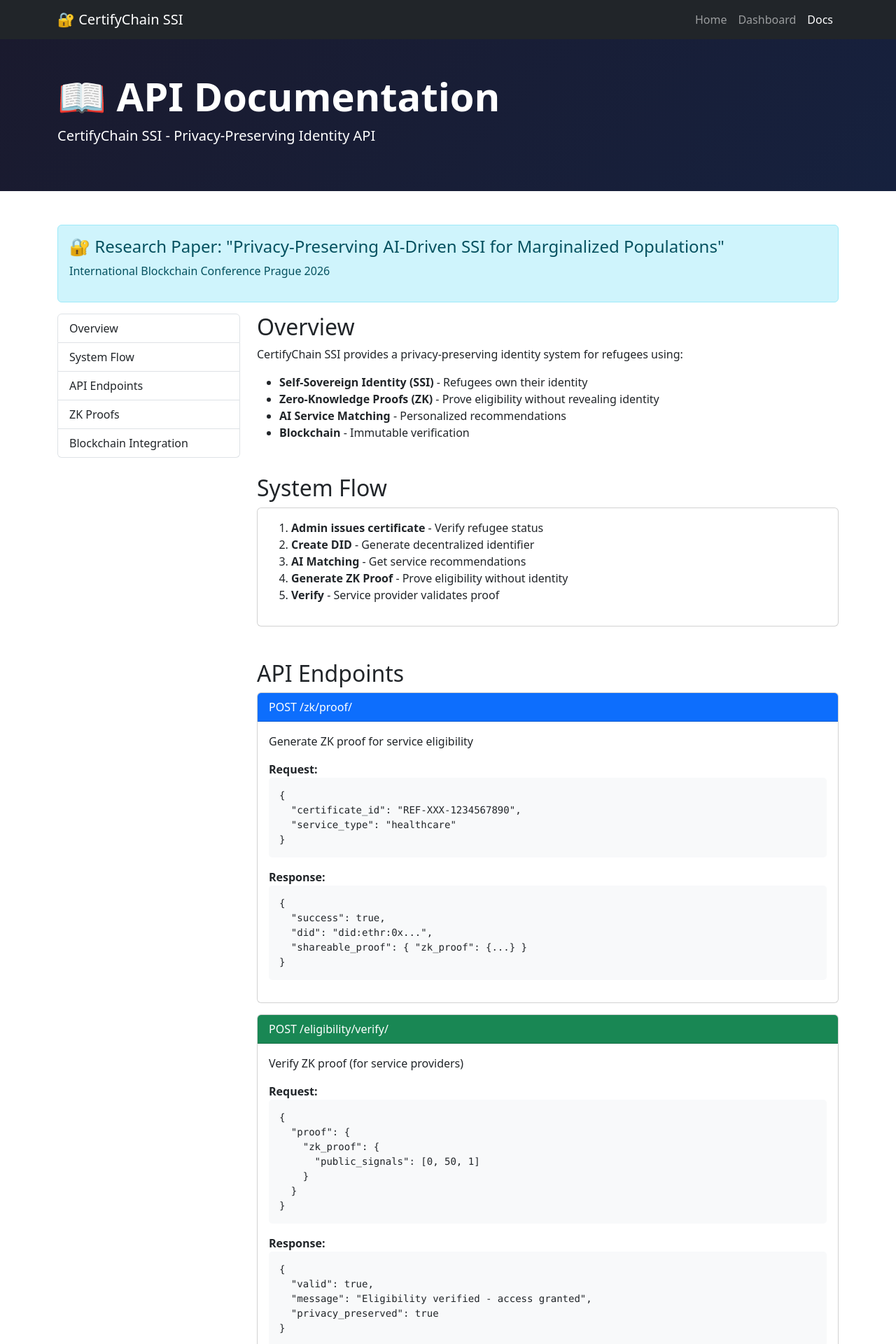
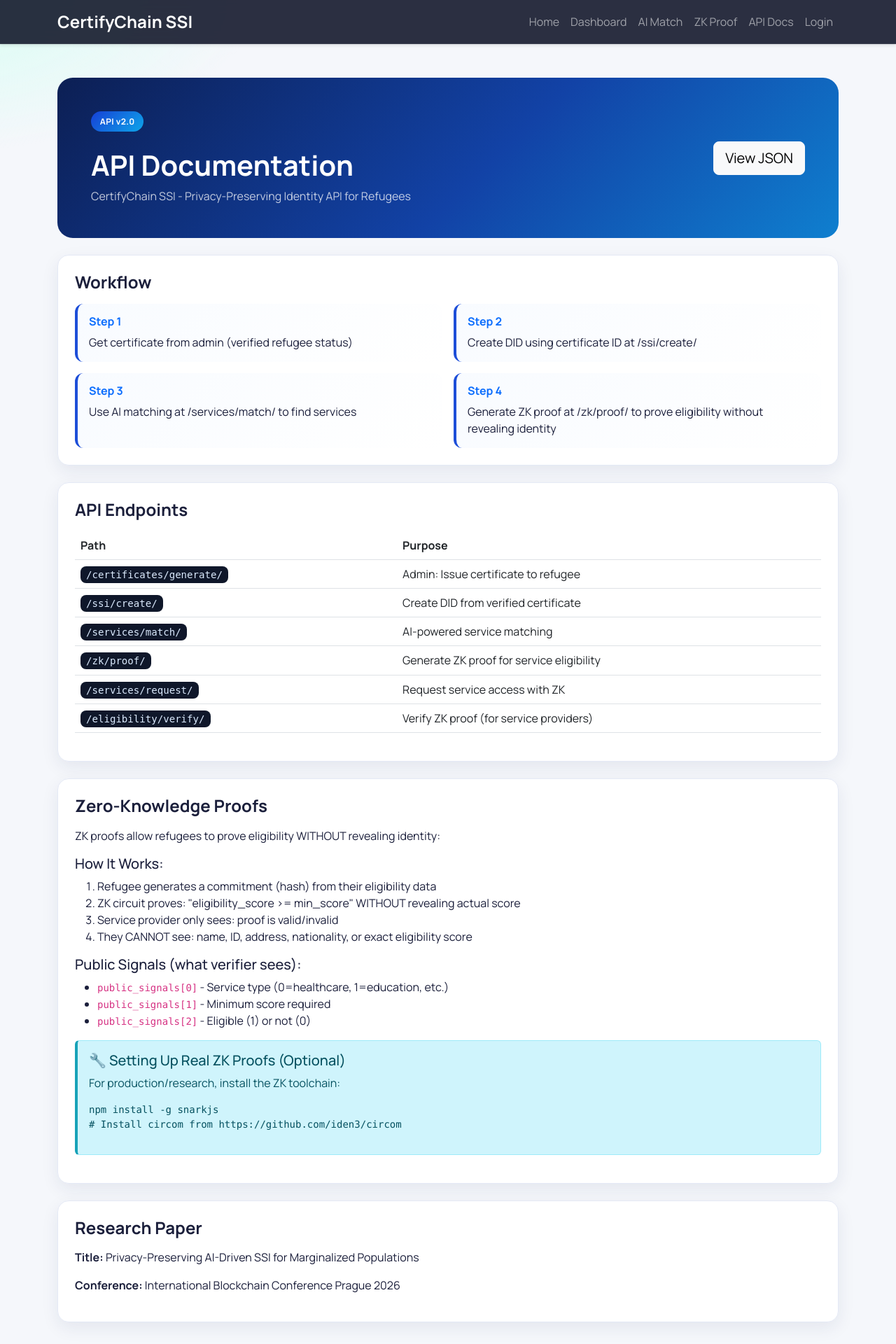
Before and after one commit to SrinivasPaiM/CertifyChain, a Django app: page /api/docs/ in a window 1280 px wide. Shown: the top 1920 px of the page at 70% size. Run offline with Django 5.2, Linux system fonts and the light colour scheme.

Commit message:
Fix template errors and update to new theme
- Fixed verify_eligibility.html template (was crashing)
- Updated api_docs.html to use new base_enhanced.html theme
- Both pages now use consistent styling from kenny branch

```diff
--- a/templates/enhanced/api_docs.html
+++ b/templates/enhanced/api_docs.html
@@ -1,147 +1,109 @@
-<!DOCTYPE html>
-<html lang="en">
-<head>
-    <meta charset="UTF-8">
-    <meta name="viewport" content="width=device-width, initial-scale=1.0">
-    <title>API Documentation - CertifyChain SSI</title>
-    <link href="https://cdn.jsdelivr.net/npm/bootstrap@5.3.0/dist/css/bootstrap.min.css" rel="stylesheet">
+{% extends 'enhanced/base_enhanced.html' %}
+
+{% block title %}API Documentation - CertifyChain SSI{% endblock %}
+
+{% block extra_css %}
 <style>
-        .hero-gradient { background: linear-gradient(135deg, #1a1a2e 0%, #16213e 100%); }
-        pre { background: #f8f9fa; padding: 15px; border-radius: 5px; }
-        code { color: #d63384; }
+    .docs-hero {
+        background: linear-gradient(135deg, #0c1f54 0%, #1242a6 55%, #0f7fcf 100%);
+        color: #fff;
+        border-radius: 22px;
+    }
+    .flow-step {
+        border-left: 4px solid #1d4ed8;
+        background: linear-gradient(135deg, #f8fbff 0%, #ffffff 100%);
+        border-radius: 12px;
+    }
+    .code-pill {
+        font-family: "Fira Code", monospace;
+        background: #0f172a;
+        color: #dbeafe;
+        border-radius: 8px;
+        padding: 0.25rem 0.5rem;
+        font-size: 0.88rem;
+    }
 </style>
-</head>
-<body>
-    <nav class="navbar navbar-expand-lg navbar-dark bg-dark">
-        <div class="container">
-            <a class="navbar-brand" href="/">🔐 CertifyChain SSI</a>
-            <div class="navbar-nav ms-auto">
-                <a class="nav-link" href="/">Home</a>
-                <a class="nav-link" href="/ssi/">Dashboard</a>
-                <a class="nav-link active" href="/api/docs/">Docs</a>
+{% endblock %}
+
+{% block content %}
+<section class="docs-hero p-4 p-md-5 mb-4 fade-in-up">
+    <div class="d-flex justify-content-between align-items-center">
+        <div>
+            <span class="brand-pill mb-2">API v2.0</span>
+            <h1 class="display-6 fw-bold mt-3 mb-2">API Documentation</h1>
+            <p class="mb-0 opacity-75">CertifyChain SSI - Privacy-Preserving Identity API for Refugees</p>
         </div>
-        </div>
-    </nav>
-
-    <section class="hero-gradient py-5">
-        <div class="container">
-            <h1 class="display-4 fw-bold text-white">📖 API Documentation</h1>
-            <p class="lead text-white">CertifyChain SSI - Privacy-Preserving Identity API</p>
-        </div>
-    </section>
-
-    <div class="container py-5">
-        <div class="alert alert-info">
-            <h4>🔐 Research Paper: "Privacy-Preserving AI-Driven SSI for Marginalized Populations"</h4>
-            <p>International Blockchain Conference Prague 2026</p>
-        </div>
-
-        <div class="row">
-            <div class="col-lg-3">
-                <div class="list-group">
-                    <a href="#overview" class="list-group-item list-group-item-action">Overview</a>
-                    <a href="#flow" class="list-group-item list-group-item-action">System Flow</a>
-                    <a href="#endpoints" class="list-group-item list-group-item-action">API Endpoints</a>
-                    <a href="#zk-proofs" class="list-group-item list-group-item-action">ZK Proofs</a>
-                    <a href="#blockchain" class="list-group-item list-group-item-action">Blockchain Integration</a>
-                </div>
-            </div>
-
-            <div class="col-lg-9">
-                <section id="overview" class="mb-5">
-                    <h2>Overview</h2>
-                    <p>CertifyChain SSI provides a privacy-preserving identity system for refugees using:</p>
-                    <ul>
-                        <li><strong>Self-Sovereign Identity (SSI)</strong> - Refugees own their identity</li>
-                        <li><strong>Zero-Knowledge Proofs (ZK)</strong> - Prove eligibility without revealing identity</li>
-                        <li><strong>AI Service Matching</strong> - Personalized recommendations</li>
-                        <li><strong>Blockchain</strong> - Immutable verification</li>
-                    </ul>
-                </section>
-
-                <section id="flow" class="mb-5">
-                    <h2>System Flow</h2>
-                    <div class="card">
-                        <div class="card-body">
-                            <ol>
-                                <li><strong>Admin issues certificate</strong> - Verify refugee status</li>
-                                <li><strong>Create DID</strong> - Generate decentralized identifier</li>
-                                <li><strong>AI Matching</strong> - Get service recommendations</li>
-                                <li><strong>Generate ZK Proof</strong> - Prove eligibility without identity</li>
-                                <li><strong>Verify</strong> - Service provider validates proof</li>
-                            </ol>
+        <div>
+            <a class="btn btn-light btn-lg" href="?format=json">View JSON</a>
         </div>
     </div>
 </section>
 
-                <section id="endpoints" class="mb-5">
-                    <h2>API Endpoints</h2>
-
-                    <div class="card mb-3">
-                        <div class="card-header bg-primary text-white">POST /zk/proof/</div>
-                        <div class="card-body">
-                            <p>Generate ZK proof for service eligibility</p>
-                            <strong>Request:</strong>
-                            <pre><code>{
-  "certificate_id": "REF-XXX-1234567890",
-  "service_type": "healthcare"
-}</code></pre>
-                            <strong>Response:</strong>
-                            <pre><code>{
-  "success": true,
-  "did": "did:ethr:0x...",
-  "shareable_proof": { "zk_proof": {...} }
-}</code></pre>
+<section class="panel p-4 mb-4 fade-in-up">
+    <h2 class="h4 fw-bold mb-3">Workflow</h2>
+    <div class="row g-3">
+        <div class="col-md-6">
+            <div class="flow-step p-3 h-100">
+                <h3 class="h6 text-primary fw-bold">Step 1</h3>
+                <p class="mb-0">Get certificate from admin (verified refugee status)</p>
             </div>
         </div>
-
-                    <div class="card mb-3">
-                        <div class="card-header bg-success text-white">POST /eligibility/verify/</div>
-                        <div class="card-body">
-                            <p>Verify ZK proof (for service providers)</p>
-                            <strong>Request:</strong>
-                            <pre><code>{
-  "proof": {
-    "zk_proof": {
-      "public_signals": [0, 50, 1]
-    }
-  }
-}</code></pre>
-                            <strong>Response:</strong>
-                            <pre><code>{
-  "valid": true,
-  "message": "Eligibility verified - access granted",
-  "privacy_preserved": true
-}</code></pre>
+        <div class="col-md-6">
+            <div class="flow-step p-3 h-100">
+                <h3 class="h6 text-primary fw-bold">Step 2</h3>
+                <p class="mb-0">Create DID using certificate ID at /ssi/create/</p>
             </div>
         </div>
-
-                    <div class="card mb-3">
-                        <div class="card-header bg-warning text-dark">POST /services/match/</div>
-                        <div class="card-body">
-                            <p>AI-powered service matching</p>
-                            <strong>Request:</strong>
-                            <pre><code>{
-  "certificate_id": "REF-XXX-1234567890"
-}</code></pre>
+        <div class="col-md-6">
+            <div class="flow-step p-3 h-100">
+                <h3 class="h6 text-primary fw-bold">Step 3</h3>
+                <p class="mb-0">Use AI matching at /services/match/ to find services</p>
+            </div>
+        </div>
+        <div class="col-md-6">
+            <div class="flow-step p-3 h-100">
+                <h3 class="h6 text-primary fw-bold">Step 4</h3>
+                <p class="mb-0">Generate ZK proof at /zk/proof/ to prove eligibility without revealing identity</p>
+            </div>
         </div>
     </div>
 </section>
 
-                <section id="zk-proofs" class="mb-5">
-                    <h2>Zero-Knowledge Proofs</h2>
-                    <div class="card bg-light">
-                        <div class="card-body">
-                            <h5>How ZK Works in This System:</h5>
+<section class="panel p-4 mb-4 fade-in-up">
+    <h2 class="h4 fw-bold mb-3">API Endpoints</h2>
+    <div class="table-responsive">
+        <table class="table">
+            <thead>
+                <tr>
+                    <th>Path</th>
+                    <th>Purpose</th>
+                </tr>
+            </thead>
+            <tbody>
+                <tr><td><span class="code-pill">/certificates/generate/</span></td><td>Admin: Issue certificate to refugee</td></tr>
+                <tr><td><span class="code-pill">/ssi/create/</span></td><td>Create DID from verified certificate</td></tr>
+                <tr><td><span class="code-pill">/services/match/</span></td><td>AI-powered service matching</td></tr>
+                <tr><td><span class="code-pill">/zk/proof/</span></td><td>Generate ZK proof for service eligibility</td></tr>
+                <tr><td><span class="code-pill">/services/request/</span></td><td>Request service access with ZK</td></tr>
+                <tr><td><span class="code-pill">/eligibility/verify/</span></td><td>Verify ZK proof (for service providers)</td></tr>
+            </tbody>
+        </table>
+    </div>
+</section>
+
+<section class="panel p-4 mb-4 fade-in-up">
+    <h2 class="h4 fw-bold mb-3">Zero-Knowledge Proofs</h2>
+    <p>ZK proofs allow refugees to prove eligibility WITHOUT revealing identity:</p>
+
+    <h5>How It Works:</h5>
     <ol>
-                                <li>Refugee has a certificate (verified by admin)</li>
-                                <li>System generates a commitment (hash) of their eligibility</li>
+        <li>Refugee generates a commitment (hash) from their eligibility data</li>
         <li>ZK circuit proves: "eligibility_score >= min_score" WITHOUT revealing actual score</li>
         <li>Service provider only sees: proof is valid/invalid</li>
         <li>They CANNOT see: name, ID, address, nationality, or exact eligibility score</li>
     </ol>
 
-                            <h5 class="mt-3">Public Signals (what verifier sees):</h5>
+    <h5>Public Signals (what verifier sees):</h5>
     <ul>
         <li><code>public_signals[0]</code> - Service type (0=healthcare, 1=education, etc.)</li>
         <li><code>public_signals[1]</code> - Minimum score required</li>
@@ -149,62 +111,16 @@
     </ul>
 
     <div class="alert alert-info mt-3">
-                                <h5>🔧 Setting Up Real ZK Proofs (Windows)</h5>
-                                <p>Install Rust (which includes cargo):</p>
-
-                                <h6>Step 1: Install Rust</h6>
-                                <pre><code># Download and run from:
-https://rustup.rs</code></pre>
-                                <p>Or use PowerShell:</p>
-                                <pre><code>iwr -useb get.scoop.sh | iex
-scoop install rustup</code></pre>
-
-                                <h6>Step 2: After installing Rust</h6>
-                                <pre><code>rustup default stable
-cargo install circom
-npm install -g snarkjs</code></pre>
-
-                                <h6>Step 3: Compile circuits</h6>
-                                <pre><code>cd zk-circuits
-circom eligibility.circom --r1cs --wasm --sym
-
-# Trusted setup
-snarkjs powersoftau new bn128 12 ptau.json
-snarkjs powersoftau contribute ptau.json --name="contrib" -v
-snarkjs powersoftau export ptau.json pot12_0000.ptau
-snarkjs groth16 setup eligibility.r1cs pot12_0000.ptau eligibility_0000.zkey</code></pre>
-                            </div>
-                        </div>
+        <h5>🔧 Setting Up Real ZK Proofs (Optional)</h5>
+        <p>For production/research, install the ZK toolchain:</p>
+        <pre><code>npm install -g snarkjs
+# Install circom from https://github.com/iden3/circom</code></pre>
     </div>
 </section>
 
-                <section id="blockchain" class="mb-5">
-                    <h2>Blockchain Integration</h2>
-                    <div class="card">
-                        <div class="card-body">
-                            <h5>Smart Contracts</h5>
-                            <ul>
-                                <li><code>Certificate.sol</code> - Issue and manage certificates</li>
-                                <li><code>PrivacyPreservingIdentity.sol</code> - ZK-based identity verification</li>
-                            </ul>
-
-                            <h5>Ethereum Integration</h5>
-                            <p>DIDs follow the ethr-did schema: <code>did:ethr:0x...</code></p>
-
-                            <h5>On-Chain Verification</h5>
-                            <p>ZK proofs can be verified on-chain using Solidity verifier contracts.</p>
-                        </div>
-                    </div>
+<section class="panel p-4 mb-4 fade-in-up">
+    <h2 class="h4 fw-bold mb-3">Research Paper</h2>
+    <p><strong>Title:</strong> Privacy-Preserving AI-Driven SSI for Marginalized Populations</p>
+    <p><strong>Conference:</strong> International Blockchain Conference Prague 2026</p>
 </section>
-            </div>
-        </div>
-    </div>
-
-    <footer class="bg-dark text-white py-4 mt-5">
-        <div class="container text-center">
-            <p>CertifyChain SSI - Research Paper Demo</p>
-            <p class="small">Privacy-Preserving AI-Driven SSI for Marginalized Populations</p>
-        </div>
-    </footer>
-</body>
-</html>
+{% endblock %}
```
Also changed, not shown: templates/enhanced/verify_eligibility.html (added, +115 -0 lines), db.sqlite3. Lines whose indentation alone changed are shown as unchanged.
